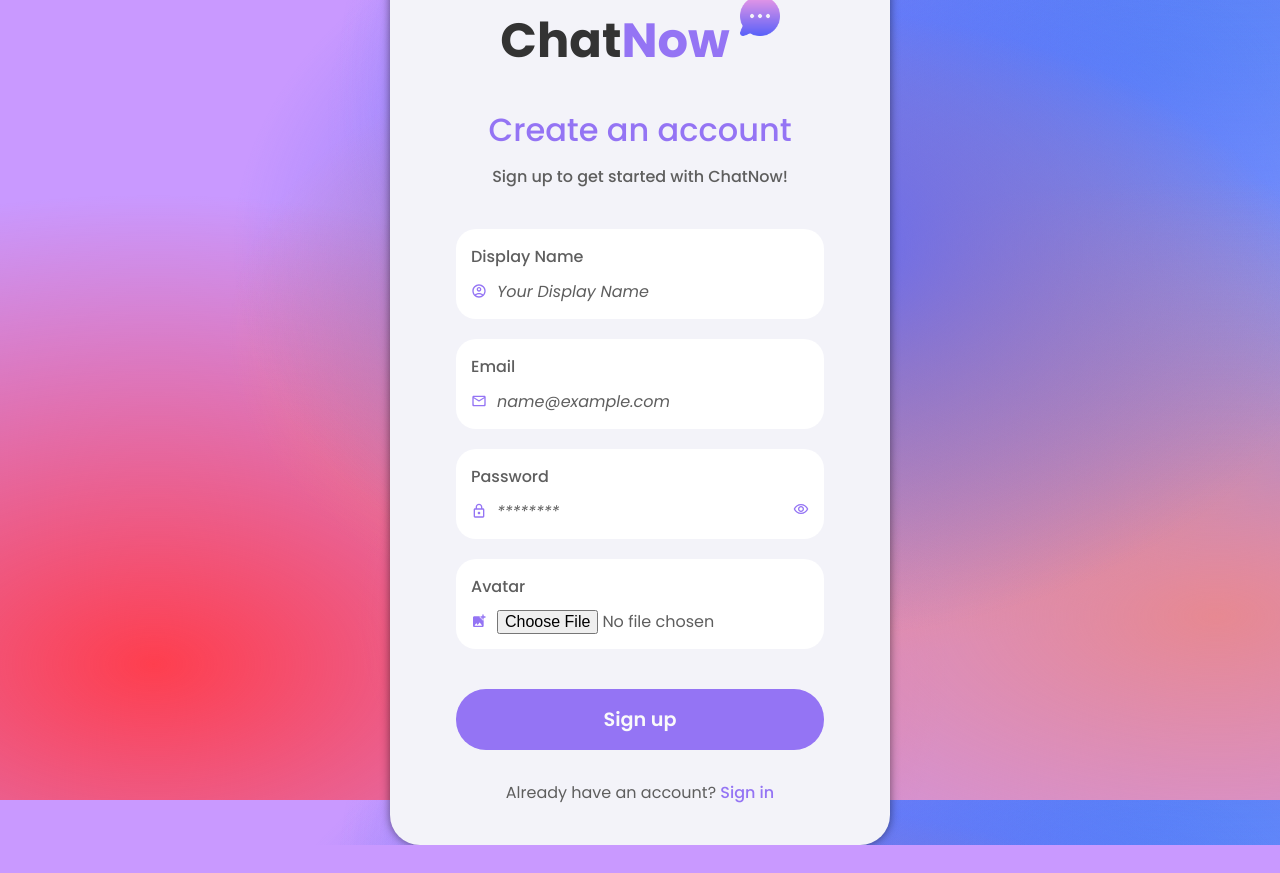
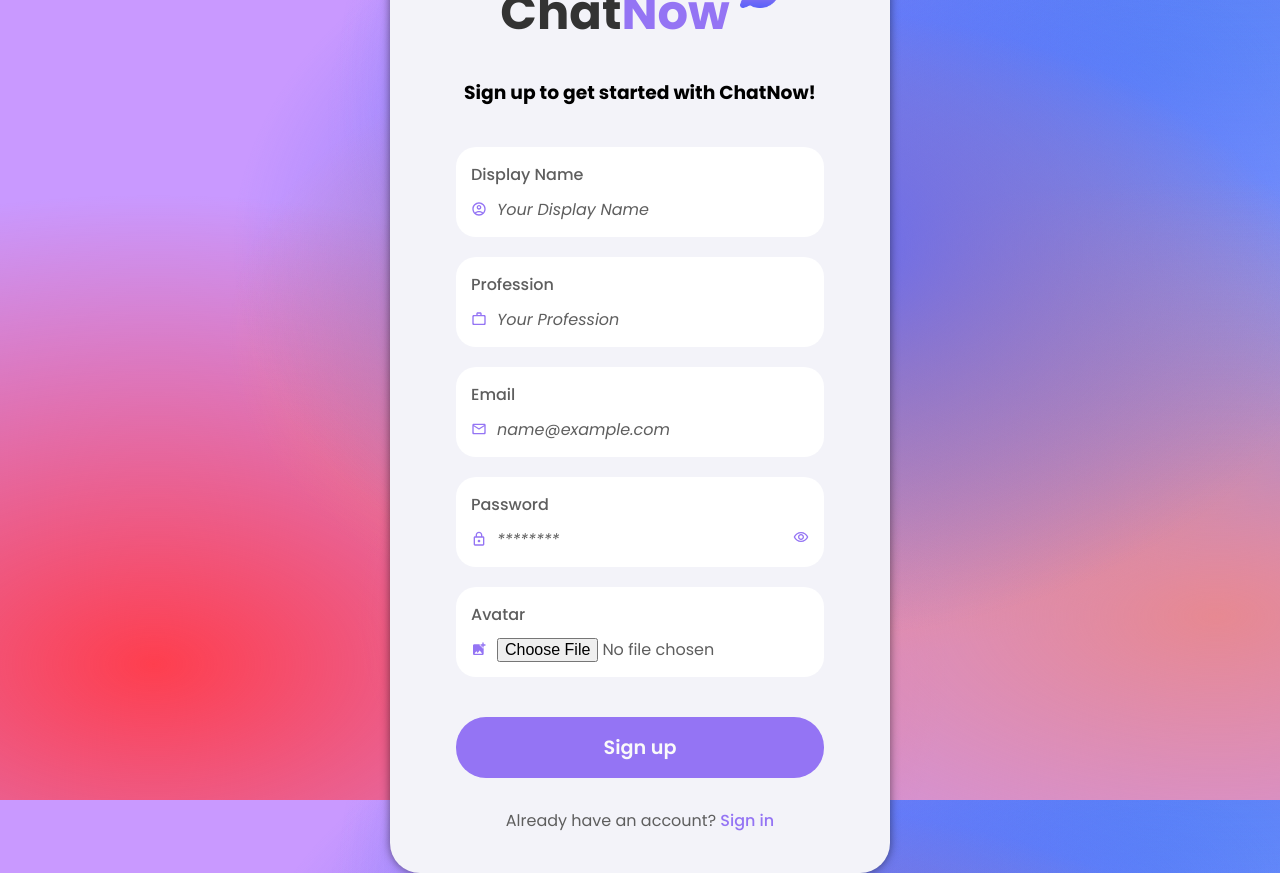
Before and after one commit to s-shemmee/ChatNow, a React (Vite) app: page /register in a window 1280 px wide. Before the commit the page ends 845 px from the top, so only its background shows below. Built offline with nearby package versions, Linux system fonts and the light colour scheme; no server answers.

Commit message:
feat: Profession input

```diff
--- a/src/pages/Register.tsx
+++ b/src/pages/Register.tsx
@@ -11,6 +11,7 @@
 import VisibilityOffOutlinedIcon from "@mui/icons-material/VisibilityOffOutlined";
 import RemoveRedEyeOutlinedIcon from "@mui/icons-material/RemoveRedEyeOutlined";
 import AddPhotoAlternateRoundedIcon from "@mui/icons-material/AddPhotoAlternateRounded";
+import WorkOutlineRoundedIcon from "@mui/icons-material/WorkOutlineRounded";
 
 const Register: React.FC = () => {
   const [isPasswordVisible, setIsPasswordVisible] = useState(false);
@@ -27,6 +28,7 @@
     const form = e.currentTarget as HTMLFormElement;
 
     const displayName = (form.elements.namedItem("displayName") as HTMLInputElement)?.value;
+    const profession = (form.elements.namedItem("profession") as HTMLInputElement)?.value;
     const email = (form.elements.namedItem("email") as HTMLInputElement)?.value;
     const password = (form.elements.namedItem("password") as HTMLInputElement)?.value;
     const avatarInput = form.elements.namedItem("avatar") as HTMLInputElement;
@@ -70,6 +72,7 @@
                 await setDoc(usersCollectionRef, {
                   uid: user.uid,
                   displayName: displayName,
+                  profession: profession,
                   email: email,
                   avatarURL: downloadURL,
                 });
@@ -109,8 +112,9 @@
         <img src={logo} alt="chatapp logo" />
       </div>
       <div className="heading">
-        <h2>Create an account</h2>
-        <p>Sign up to get started with ChatNow!</p>
+        <h3>
+          <span>Sign up</span> to get started with ChatNow!
+        </h3>
       </div>
       <form onSubmit={handleRegister}>
         {/* displayName Input */}
@@ -124,6 +128,22 @@
               name="displayName"
               autoComplete="off"
               placeholder="Your Display Name"
+              required
+            />
+          </div>
+        </div>
+
+        {/* Profession Input */}
+        <div className="formGroup">
+          <label htmlFor="profession">Profession</label>
+          <div className="inputGroup">
+            <WorkOutlineRoundedIcon className="inputIcon" />
+            <input
+              type="text"
+              id="profession"
+              name="profession"
+              autoComplete="off"
+              placeholder="Your Profession"
               required
             />
           </div>
```
